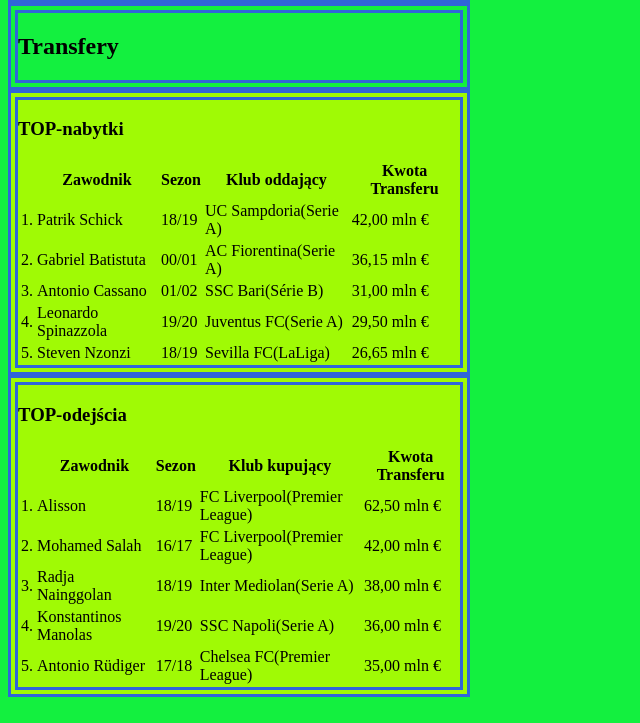
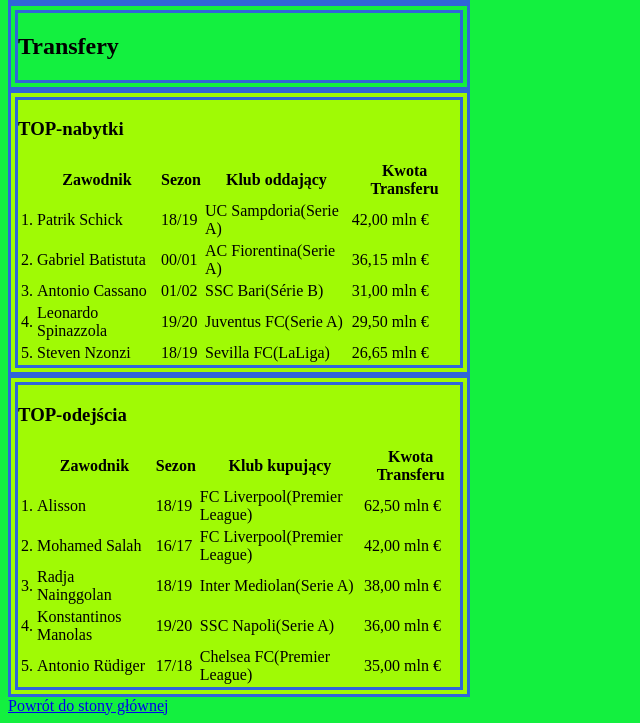
Before and after one commit to 2b-aim/2b-aim.github.io, a plain HTML site: page asrom.html in a window 1280 px wide. Shown: the part 2013-2736 px from the top of the page, without its empty margins (0-640 px from the left). Drawn offline with Linux system fonts and the light colour scheme.

Commit message:
Update asrom.html

```diff
--- a/asrom.html
+++ b/asrom.html
@@ -280,5 +280,6 @@ Kibice we Włoszech mogą pasjonować się rywalizacją Romy z lokalnym rywalem
 		</tr>
 	</tbody>
 </table></div>
+	<a href="https://2b-aim.github.io/najlepszekluby.html">Powrót do stony głównej</a>
 	</body>
 </html>
```
